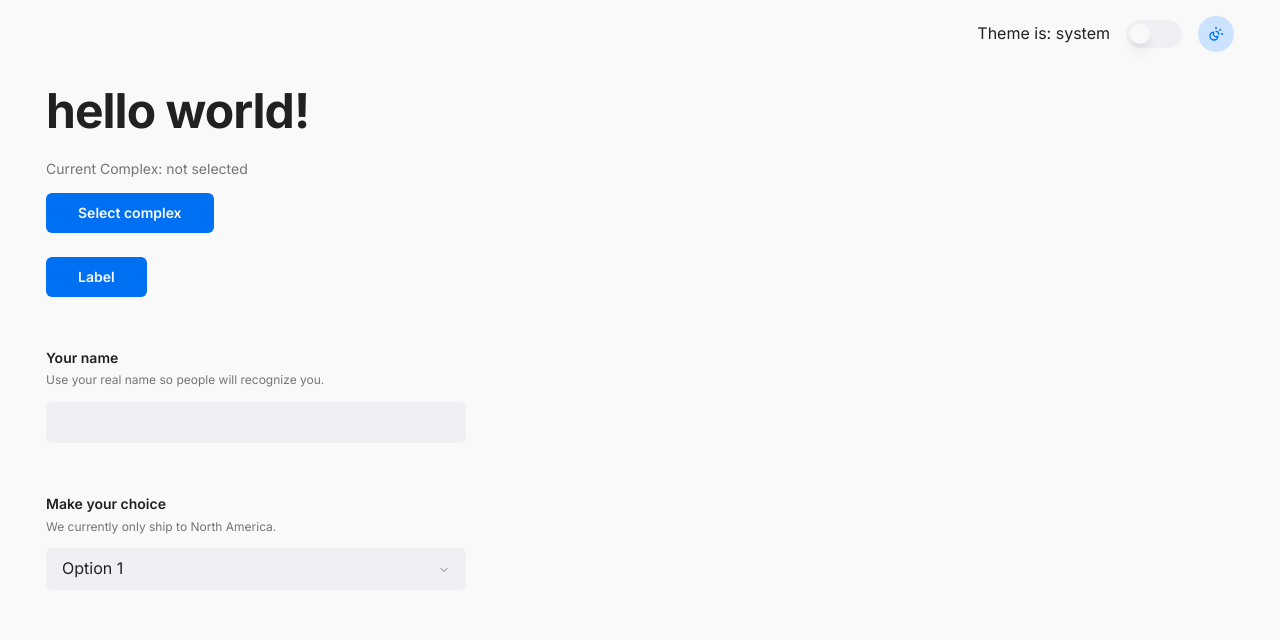
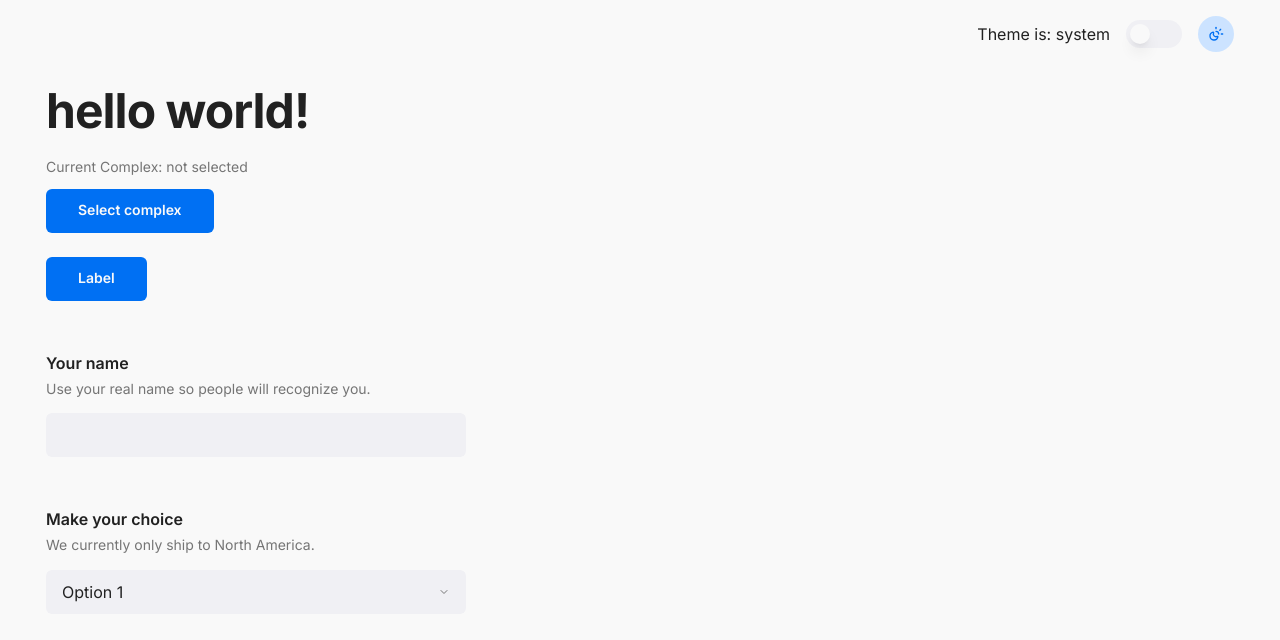
Before and after one commit to ianinazarenko/next-door, a Next.js app: page / in a window 1280 px wide. Shown: the top 640 px of the page. Built offline with nearby package versions, Linux system fonts and the light colour scheme.

Commit message:
refactor: Update styles
- General typography & variables
- Common UI components CButton, CDescription, CLabel

```diff
--- a/app/components/ui/CButton.tsx
+++ b/app/components/ui/CButton.tsx
@@ -9,7 +9,7 @@ interface IButtonProps {
 
 function CButton({ type = 'button', disabled, onClick, children }: IButtonProps) {
     const classes =
-        'h-(--btn-height) rounded-(--radius-btn) bg-(--accent) px-(--p-btn) text-[1.2rem] font-semibold text-(--bg-primary) transition-colors hover:bg-(--accent-hover) lg:text-[1.4rem]';
+        'h-(--btn-height) rounded-(--radius-btn) bg-(--accent) px-(--p-btn) text-[1.4rem] font-semibold text-(--bg-primary) transition-colors hover:bg-(--accent-hover) lg:text-[1.4rem]';
     return (
         <Button
             className={classes}
--- a/app/components/ui/CDescription.tsx
+++ b/app/components/ui/CDescription.tsx
@@ -1,7 +1,7 @@
 import { Description } from '@headlessui/react';
 
 function CDescription({ children }: { children?: React.ReactNode }) {
-    return <Description className="text-[1.2rem] text-(--text-secondary)">{children}</Description>;
+    return <Description className='text-[1.4rem] text-(--text-secondary)'>{children}</Description>;
 }
 
 export default CDescription;
--- a/app/components/ui/CLabel.tsx
+++ b/app/components/ui/CLabel.tsx
@@ -1,7 +1,7 @@
 import { Label } from '@headlessui/react';
 
 function CLabel({ children }: { children?: React.ReactNode }) {
-    return <Label className="text-[1.4rem] font-semibold text-(--text-primary)">{children}</Label>;
+    return <Label className='text-[1.6rem] font-semibold text-(--text-primary)'>{children}</Label>;
 }
 
 export default CLabel;
--- a/app/styles/_typography.css
+++ b/app/styles/_typography.css
@@ -44,14 +44,14 @@ body {
 .card-description {
     font-size: var(--card-description-mob);
     font-weight: var(--font-weight-regular);
-    line-height: var(--line-height-body);
+    line-height: var(--line-height-description);
     color: var(--text-secondary);
 }
 
 .card-meta {
     font-size: var(--card-meta-mob);
     font-weight: var(--font-weight-regular);
-    line-height: var(--line-height-body);
+    line-height: var(--line-height-heading);
     color: var(--text-secondary);
 }
 
--- a/app/styles/_variables.css
+++ b/app/styles/_variables.css
@@ -30,11 +30,24 @@
     --dark-success: #66bb6a;
     --dark-error: #ef5350;
 
+    /* Non-theme Colors */
+    --opacity-white-20: rgb(255 255 255 / 20%);
+    --opacity-white-30: rgb(255 255 255 / 30%);
+    --opacity-white-40: rgb(255 255 255 / 40%);
+    --opacity-white-60: rgb(255 255 255 / 60%);
+    --opacity-white-80: rgb(255 255 255 / 80%);
+    --opacity-white-50: rgb(39 42 47 / 50%);
+    --opacity-black-60: rgb(39 42 47 / 60%);
+
+    /* Transition */
+    --trs: 0.4s linear;
+
     /* Typography - Font Family */
     --font-body: 'Inter', 'Roboto', 'Helvetica', 'Arial', sans-serif;
 
     /* Typography - Line Height */
-    --line-height-body: 1.6;
+    --line-height-body: 1.75;
+    --line-height-description: 1.5;
     --line-height-heading: 1.3;
 
     /* Typography - Font Weights */
@@ -66,14 +79,14 @@
     --h4-desk: 2.2rem;
 
     /* Card Title Font Size */
-    --card-title-mob: 1.6rem;
-    --card-title-tab: 1.6rem;
-    --card-title-desk: 1.8rem;
+    --card-title-mob: 1.8rem;
+    --card-title-tab: 2rem;
+    --card-title-desk: 2.2rem;
 
     /* Card Descriptions Font Size */
     --card-description-mob: 1.4rem;
-    --card-description-tab: 1.4rem;
-    --card-description-desk: 1.6rem;
+    --card-description-tab: 1.6rem;
+    --card-description-desk: 1.8rem;
     --input-text: 1.6rem;
 
     /* Card Meta Font Size */
@@ -86,11 +99,12 @@
     --radius-btn: 0.6rem;
     --radius-input: 0.6rem;
     --radius-small: 0.4rem;
+    --radius-panel: 2rem;
 
     /* Buttons Sizes */
-    --btn-height-mob: 3.2rem;
+    --btn-height-mob: 3.6rem;
     --btn-height-tab: 4rem;
-    --btn-height-desk: 4rem;
+    --btn-height-desk: 4.4rem;
 
     /* Spacing */
     --p-xs: 0.8rem;
@@ -100,7 +114,7 @@
     --p-xl: 4rem;
 
     /* Buttons Spacing */
-    --p-btn-mob: 1.2rem;
+    --p-btn-mob: 1.6rem;
     --p-btn-tab: 1.6rem;
     --p-btn-desk: 3.2rem;
 
@@ -123,11 +137,17 @@
 
     /* Layout - Breakpoints */
     --breakpoint-tab: 768px;
-    --breakpoint-laptop: 1024px;
+    --breakpoint-laptop: 1280px;
     --breakpoint-desk: 1440px;
 
     /* Layout - Container */
     --container-max-width: 128rem;
+
+    /* Box-shadow */
+    --box-shadow: 0px 11px 82px 30px rgb(60 61 66 / 5%), 0px 4px 44px 0px rgb(79 80 157 / 6%);
+    --box-shadow-small: 2px 5px 8px 0px rgb(0 0 0 / 6%);
+    --box-shadow-mini: 4px 4px 6px 0 rgb(0 0 0 / 6%), 2px 1px 6px 0 rgb(0 0 0 / 8%);
+    --box-shadow-button: 2px 5px 13px 3px rgb(66 69 86 / 8%);
 
     /* Default theme (light) */
     --bg-primary: var(--light-bg-primary);
```
